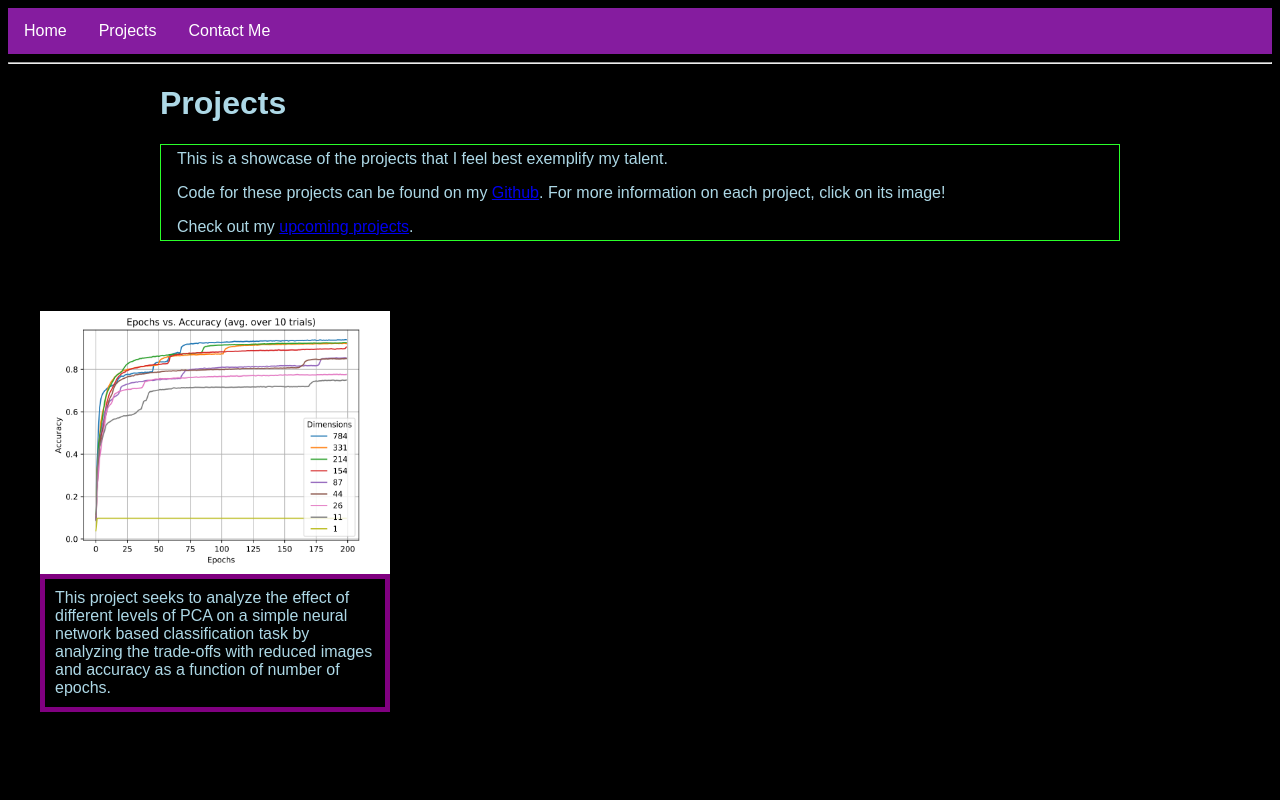
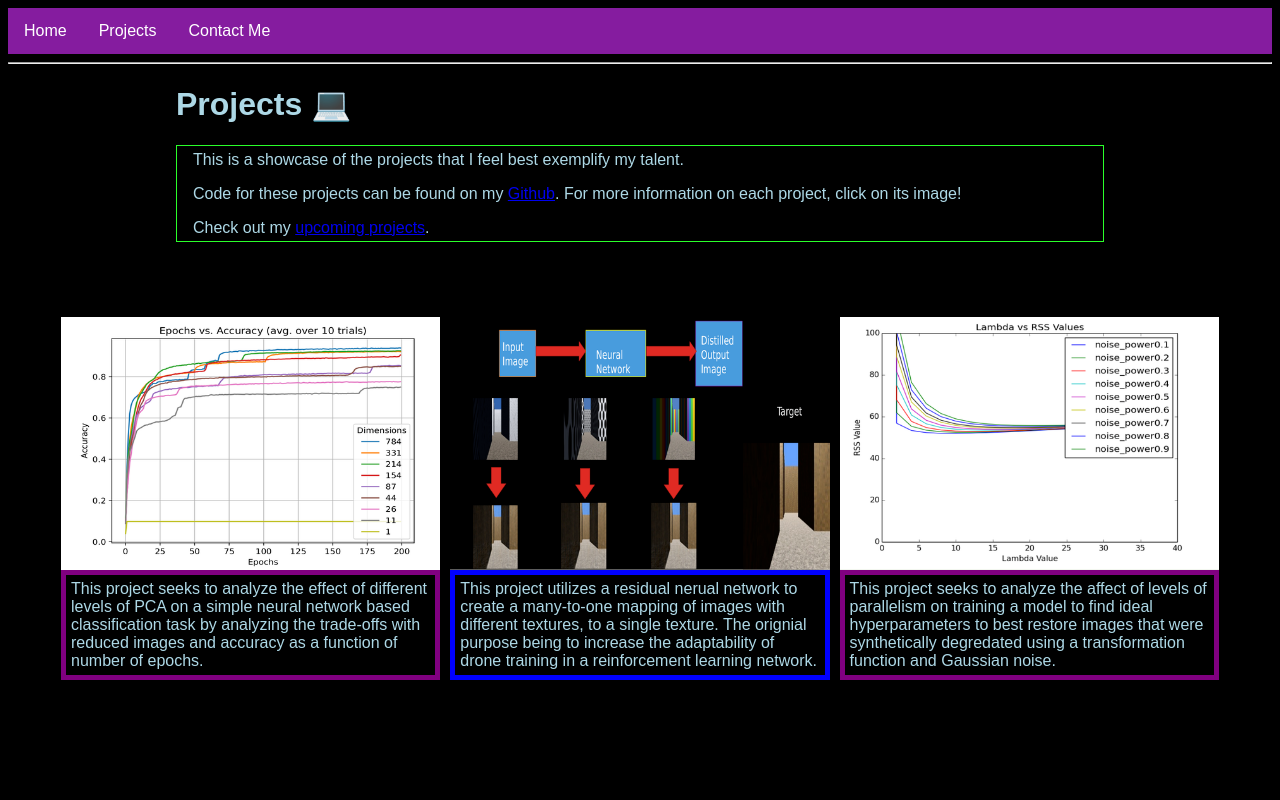
Before and after one commit to SilverEngineered/personal_site, a Flask app: page /Projects in a window 1280 px wide. Run offline with Flask 2, Linux system fonts and the light colour scheme.

Commit message:
stable projects page

```diff
--- a/app/routes.py
+++ b/app/routes.py
@@ -24,7 +24,7 @@ def index():
                 {
             'title': 'My skills',
             'body': 'My technical toolbelt includes experience in the following: '\
-            ' Deep Learning, Tensorflow, Apache Spark, Generative Adversarial Networks, Natural Language Processing, Git, Triplet Embedding Networks'\
+            ' Deep Learning, Tensorflow, Apache Spark, Generative Adversarial Networks, Vim, Natural Language Processing, Git, Triplet Embedding Networks'\
             ', Computer Vision, Object Tracking, Linux, Game design for research/data acquisition, Parallel Processing, & Embedded design'
         }
     ]
--- a/app/static/styles/main.css
+++ b/app/static/styles/main.css
@@ -68,8 +68,30 @@ li a:hover {
     max-width:75em;
 }
 .commentbox {
-  width: 320px;
-  padding: 10px;
+  width: 100%;
+  padding: 5px;
   border: 5px solid purple;
   margin: 0;
 }
+.commentboxb {
+  width: 100%;
+  padding: 5px;
+  border: 5px solid blue;
+  margin: 0;
+}
+* {
+  box-sizing: border-box;
+}
+
+.column {
+  float: left;
+  width: 33.33%;
+  padding: 5px;
+}
+
+/* Clearfix (clear floats) */
+.row::after {
+  content: "";
+  clear: both;
+  display: table;
+}
--- a/app/templates/projects.html
+++ b/app/templates/projects.html
@@ -2,7 +2,7 @@
 
 {% block content %}
 <div class="main">
-  <h1> Projects </h1>
+  <h1> Projects 💻  </h1>
     <div class="postg">
 This is a showcase of the projects that I feel best exemplify my talent.
 
@@ -18,14 +18,46 @@ This is a showcase of the projects that I feel best exemplify my talent.
     </div>
 <br> <br> <br>
     <div class="main2">
+  <div class="row">
+    <div class="column">
         <a href="static/pdf/ML_Final.pdf">
-  <img src="/static/images/pcagraph.png" width="350" height="263" >
+      <img src="/static/images/pcagraph.png" style="width:100%">
+
       </a>
       <div class="commentbox">
         This project seeks to analyze the effect
     of different levels of PCA on a simple neural network based classification task by analyzing
     the trade-offs with reduced images and accuracy as a function of number of epochs.
       </div>
+    </div>
+    <div class="column">
+
+        <a href="static/pdf/afrl.pdf">
+          <img src="/static/images/afrl.png" style="width:100%">
+
+      </a>
+      <div class="commentboxb">
+        This project utilizes a residual nerual network to create a many-to-one mapping
+        of images with different textures, to a single texture. The orignial purpose being to increase the adaptability
+        of drone training in a reinforcement learning network.
+
+      </div>
+    </div>
+    <div class="column">
+      <a href="static/pdf/5698_Final.pdf">
+      <img src="/static/images/5698.png" style="width:100%">
+      </a>
+      <div class="commentbox">
+        This project seeks to analyze the affect of levels of parallelism on training
+        a model to find ideal hyperparameters to best restore images that were synthetically degredated
+        using a transformation function and Gaussian noise.
+      </div>
+    </div>
+  </div>
+</div>
+
+
+
 
 
 </div>
```
Also changed, not shown: app/static/images/5698.png (added), app/static/images/afrl.png (added), app/static/images/pcagraph.png, 3 other files. Lines whose indentation alone changed are shown as unchanged.
